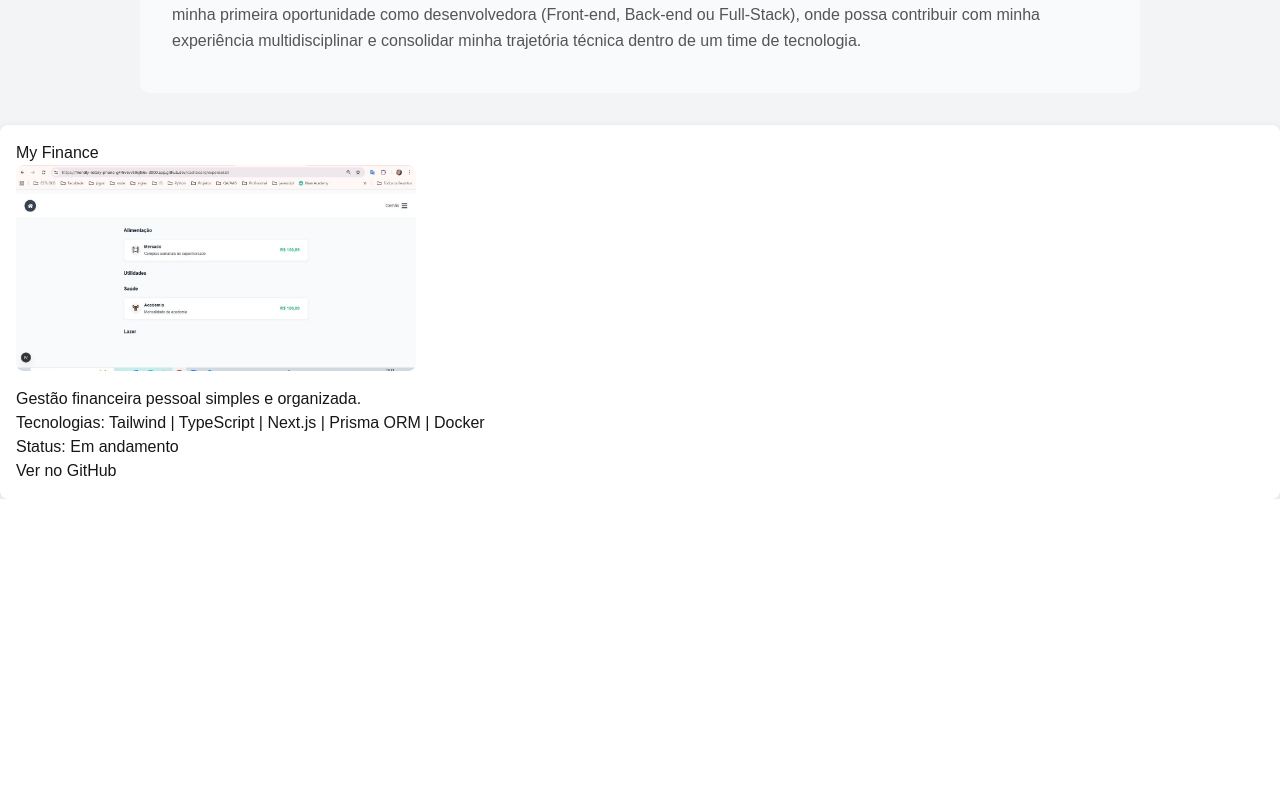
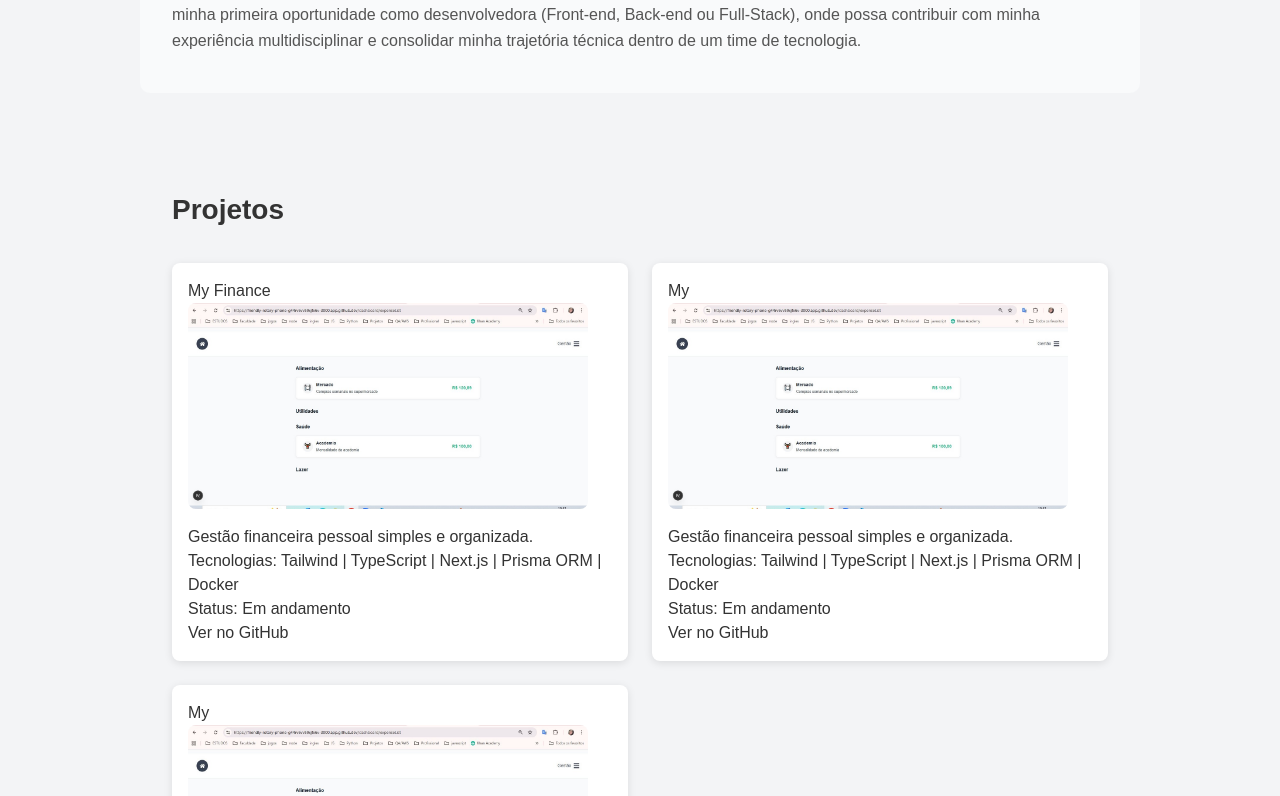
Before and after one commit to flaviane-lima/portfolio-flaviane, a Next.js app: page / in a window 1280 px wide. Shown: the part 304-1100 px from the top of the page. Before the commit the page ends 803 px from the top, so only its background shows below. Built offline with nearby package versions, Linux system fonts and the light colour scheme.

Commit message:
cria styled-components para seção, título e grid de cards

```diff
--- a/app/components/Projects.tsx
+++ b/app/components/Projects.tsx
@@ -1,25 +1,73 @@
 
 import { Project } from "./types";
 import Card from "./Card";
+import styled from "styled-components";
+
+
+const StyledSection = styled.section`
+  color: #333333;
+  margin: 2rem auto;
+  padding: 2rem;
+  max-width: 1000px;        /* limita largura da seção inteira */
+
+`
+
+const SectionTitle = styled.h2`
+  font-size: 1.75rem;
+  font-weight: bold;
+  margin-bottom: 32px;
+  color: #333;
+
+`
+
+const ProjectsGrid = styled.div`
+  display: grid;
+  grid-template-columns: repeat(2, 1fr);
+  gap: 24px; `;
 
 // vou criar um array
 const projects: Project[] = [
     {
+        id: 0,
         title: "My Finance",
         image: "/images/myFinance.jpeg",
         description: "Gestão financeira pessoal simples e organizada.",
         technologies: ["Tailwind", "TypeScript", "Next.js", "Prisma ORM", "Docker"],
         status: "Em andamento",
         github: "https://github.com/flaviane-lima/myfinance"
-    }
+    },
+
+    {
+        id: 1,
+        title: "My",
+        image: "/images/myFinance.jpeg",
+        description: "Gestão financeira pessoal simples e organizada.",
+        technologies: ["Tailwind", "TypeScript", "Next.js", "Prisma ORM", "Docker"],
+        status: "Em andamento",
+        github: "https://github.com/flaviane-lima/myfinance"
+    },
+
+    {
+        id: 2,
+        title: "My",
+        image: "/images/myFinance.jpeg",
+        description: "Gestão financeira pessoal simples e organizada.",
+        technologies: ["Tailwind", "TypeScript", "Next.js", "Prisma ORM", "Docker"],
+        status: "Em andamento",
+        github: "https://github.com/flaviane-lima/myfinance"
+    },
+
+
 ];
 
 export default function () {
     return (
-        <div>
+        <StyledSection>
+            <SectionTitle>Projetos</SectionTitle>
+            <ProjectsGrid>
             {projects.map((project) => (
                 <Card
-                 key={project.title}
+                 key={project.id}
                  title={project.title}
                  image={project.image}
                  description={project.description}
@@ -28,6 +76,7 @@ export default function () {
                  github={project.github}
                 />
             ))}
-        </div>
+            </ProjectsGrid>
+        </StyledSection>
     )
 }
```
